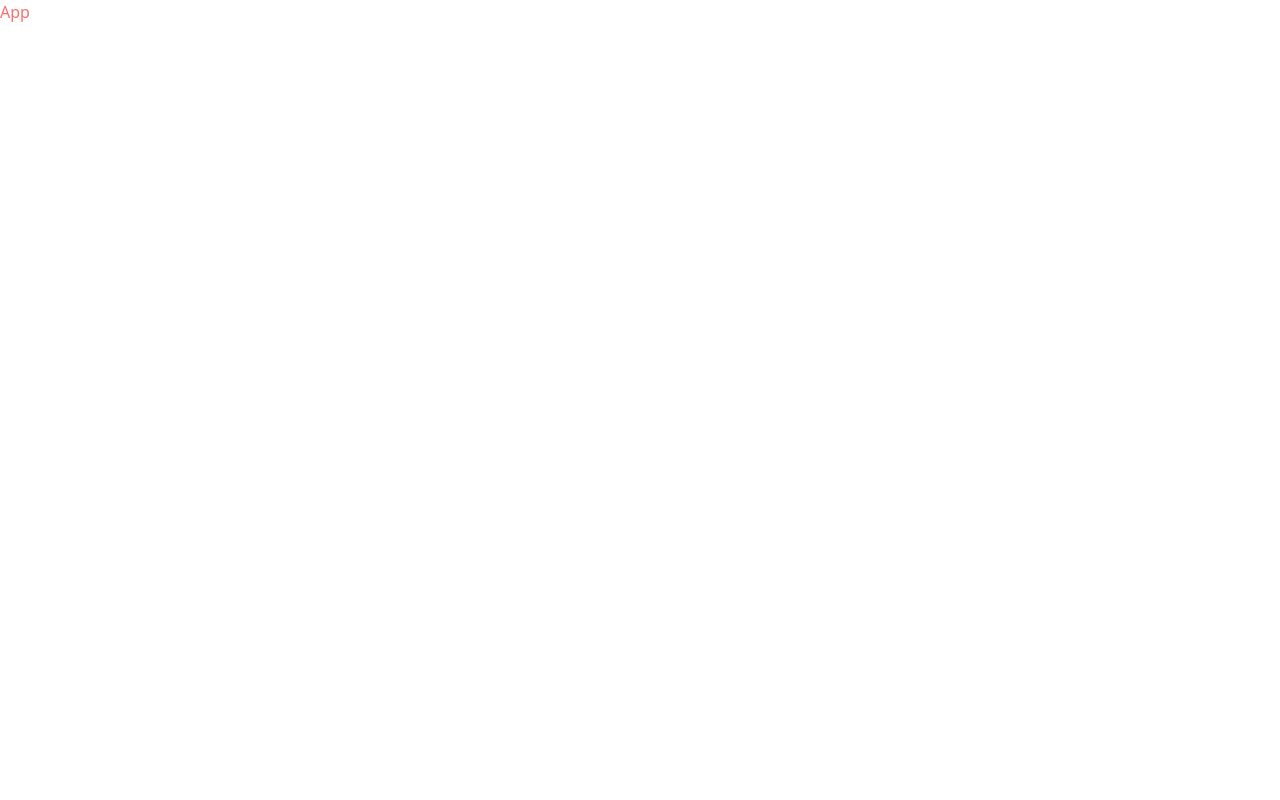
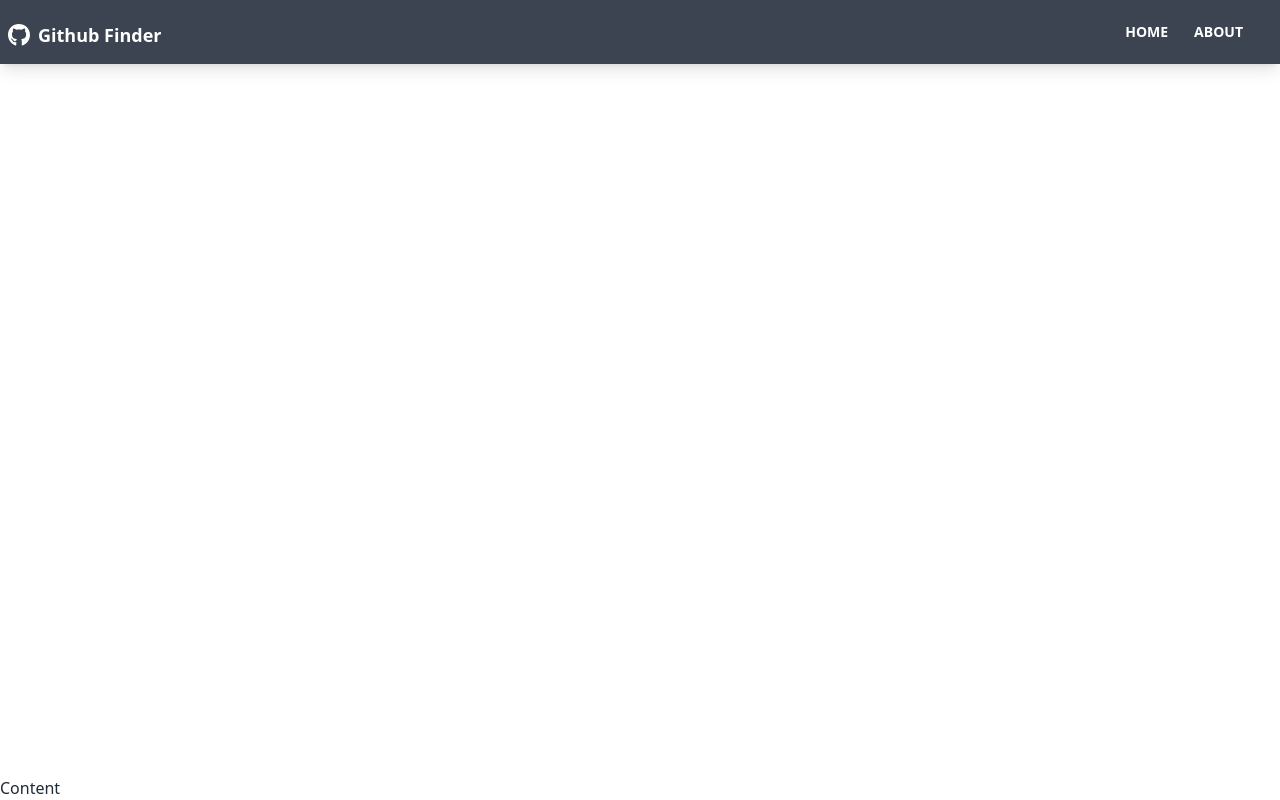
Before and after one commit to thekarthikr/github-profile-finder, a React (Vite) app: page / in a window 1280 px wide. Built offline with nearby package versions, Linux system fonts and the light colour scheme.

Commit message:
Add navbar components

```diff
--- a/src/App.jsx
+++ b/src/App.jsx
@@ -1,7 +1,17 @@
+import { BrowserRouter as Router, Routes, Route } from "react-router-dom";
 import React from "react";
+import Navbar from "./components/layouts/Navbar";
 
 function App() {
-  return <div className='text-red-400 '>App</div>;
+  return (
+    <Router>
+      <div className='flex flex-col justify-between h-screen'>
+        <Navbar />
+
+        <main>Content</main>
+      </div>
+    </Router>
+  );
 }
 
 export default App;
--- /dev/null
+++ b/src/components/layouts/Navbar.jsx
@@ -0,0 +1,39 @@
+import { FaGithub } from "react-icons/fa";
+import { Link } from "react-router-dom";
+import PropTypes from "prop-types";
+
+function Navbar({ title }) {
+  return (
+    <nav className='navbar shadow-lg mb-12 bg-neutral text-neutral-content'>
+      <div className='mx-auto container'>
+        <div className='flex-none text-3xl pr-2'>
+          <FaGithub className='inline pr-2 text-3xl' />
+          <Link to='/' className='font-bold align-middle text-lg'>
+            {title}
+          </Link>
+        </div>
+
+        <div className='flex-1 px-2 mx-2'>
+          <div className='flex justify-end'>
+            <Link to='/' className='btn btn-ghost btn-rounded btn-sm'>
+              Home
+            </Link>
+            <Link to='/about' className='btn btn-ghost btn-rounded btn-sm'>
+              About
+            </Link>
+          </div>
+        </div>
+      </div>
+    </nav>
+  );
+}
+
+Navbar.defaultProps = {
+  title: "Github Finder",
+};
+
+Navbar.propTypes = {
+  title: PropTypes.string,
+};
+
+export default Navbar;
```
